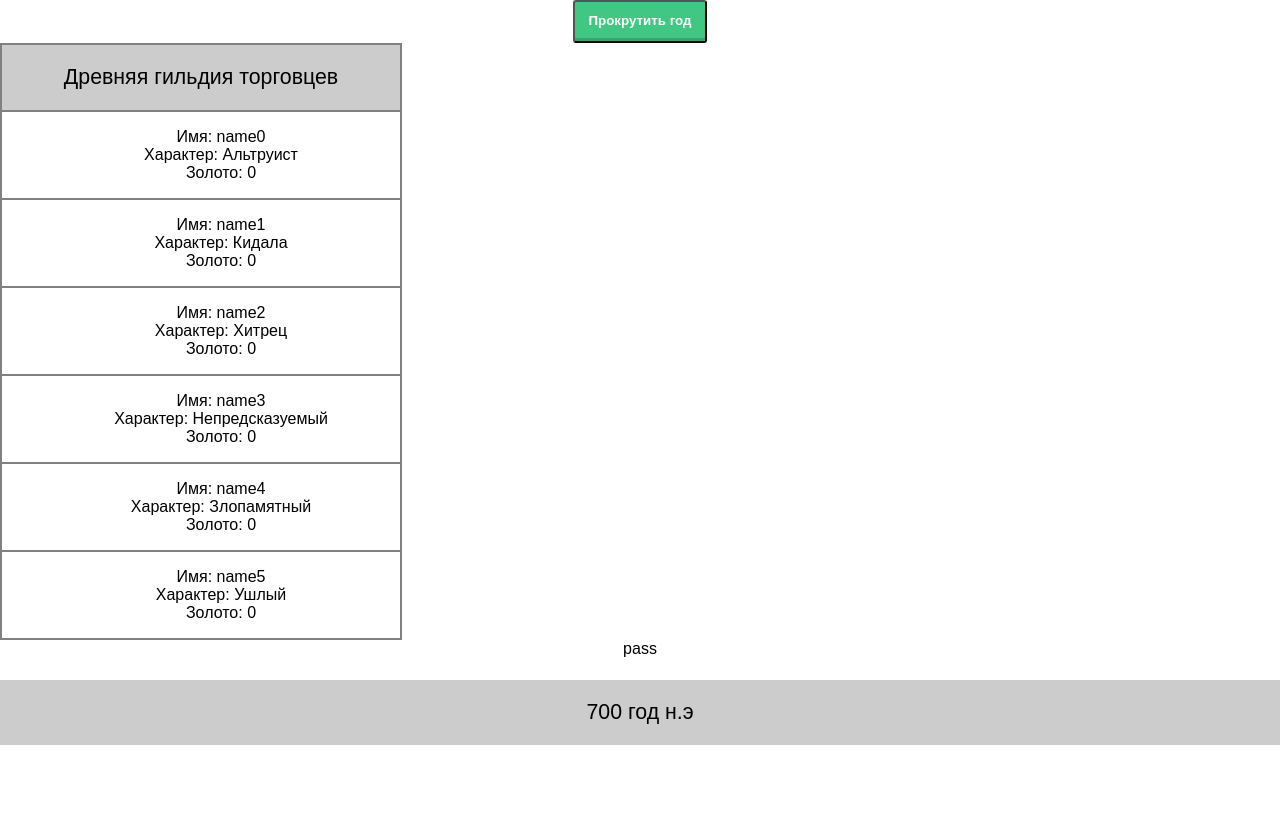
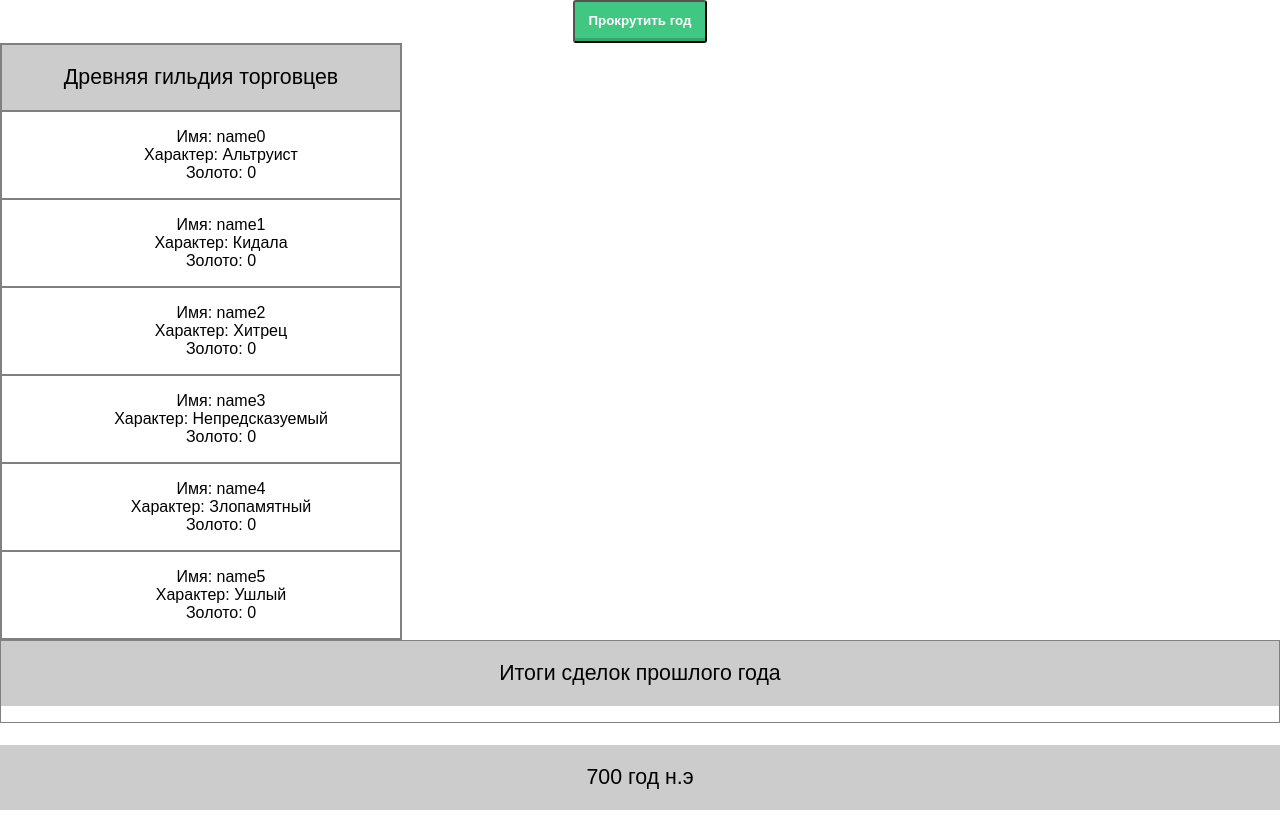
Before and after one commit to JohnDeeBeeCooper/test-guild, a React (Create React App) app: page / in a window 1280 px wide. Before the commit the page ends 800 px from the top, so only its background shows below. Built offline with nearby package versions, Linux system fonts and the light colour scheme.

Commit message:
add logs

```diff
--- a/public/index.html
+++ b/public/index.html
@@ -1,15 +1,18 @@
 <!DOCTYPE html>
 <html lang="en">
+
 <head>
   <meta charset="utf-8">
   <meta name="viewport" content="width=device-width, initial-scale=1, shrink-to-fit=no">
   <meta name="theme-color" content="#000000">
   <title>React App</title>
 </head>
+
 <body>
   <noscript>
     You need to enable JavaScript to run this app.
   </noscript>
   <div id="root"></div>
 </body>
+
 </html>
--- a/src/components/App.css
+++ b/src/components/App.css
@@ -8,12 +8,18 @@ div {
   max-width: 400px;
 }
 
+.log {
+  border: 1px solid gray;
+  min-width: 600px;
+  display: block;
+}
+
 .dealer {
   border: 1px solid gray;
 }
 
 .namespace,
-p {
+.year {
   background: #ccc;
   padding: 20px;
   font: 16pt "Kurale", sans-serif;
--- a/src/components/App.jsx
+++ b/src/components/App.jsx
@@ -10,19 +10,19 @@ export default class extends Component {
     guild: membersGenerator(),
     id: 0,
     year: 700,
-    logs:[]
+    logs: []
   }
   plusYear = () => {
-    passYear(this.state.guild);
-    this.setState({ year: this.state.year + 1 });
+    this.setState({ year: this.state.year + 1, guild: passYear(this.state.guild)[0], logs: passYear(this.state.guild)[1] });
+    console.log(this.state.logs);
   }
 
   render() {
     return (
-      <div>
+      <div className="container">
         <button className="btn" onClick={this.plusYear}>Прокрутить год</button>
         <Guild guild={this.state.guild} />
-        <Log logs={this.state.logs}/>
+        <Log logs={this.state.logs} />
         <p className="year">{this.state.year} год н.э</p>
       </div>
     );
--- a/src/components/Log.jsx
+++ b/src/components/Log.jsx
@@ -1,3 +1,9 @@
 import React from 'react';
 
-export default (props) => <div>pass</div>
+export default (props) => (
+    <div className="log">
+        <div className="namespace">Итоги сделок прошлого года</div>
+        <ul>
+            {props.logs.map(log => <li><p>{log}</p></li>)}
+        </ul>
+    </div>)
--- a/src/functions/character.js
+++ b/src/functions/character.js
@@ -22,7 +22,7 @@ export default (character, features) => {
             break;
     }
     const newRand = Math.floor(Math.random() * 101);
-    console.log(result);
-    console.log(newRand);
-    return newRand < 5 ? result : !result;
+    //console.log('result: ' + result);
+    //console.log('Показатель рандома:' + newRand);
+    return newRand < 5 ? !result : result;
 }
--- a/src/functions/deal.js
+++ b/src/functions/deal.js
@@ -3,23 +3,26 @@ import character from "./character";
 export default (dealer1, dealer2) => {
     const deal1 = character(dealer1.strategy, dealer1.features);
     const deal2 = character(dealer2.strategy, dealer2.features);
+    let log = `Сделка проходит между ${dealer1.name} и ${dealer2.name}.\n`;
+    //console.log(deal1);
     const result = deal1 && deal2;
     if (result) {
         dealer1.gold += 4;
         dealer2.gold += 4;
+        log += 'Оба торговца совершают честную сделку и получают по 4 золота';
     } else {
-        if (deal1) {
-            dealer1.gold += 1;
-            dealer2.gold += 5;
-        }
-        if (deal2) {
-            dealer1.gold += 5;
-            dealer2.gold += 1;
-        } else {
+        if (!deal1 && !deal2) {
             dealer1.gold += 2;
             dealer2.gold += 2;
+            log += 'Оба торговца жульничают и получают по 2 золота';
+        } else {
+            deal1 ? dealer1.gold += 1 : dealer1.gold += 5;
+            deal2 ? dealer2.gold += 1 : dealer2.gold += 5;
+            log += `Торговец ${deal1?dealer2.name:dealer1.name} жульничает и получает 5 золота. Торговец ${deal2?dealer1.name:dealer2.name} честно проводит сделку и получает 1 золото.`;
         }
+
     }
-    return [dealer1,dealer2];
+    console.log(log)
+    return [dealer1, dealer2, log];
 
 }
--- a/src/functions/membersGenerator.js
+++ b/src/functions/membersGenerator.js
@@ -1,7 +1,7 @@
 export default () => {
     const arr = [];
     let id = 0;
-    const countMembers = 5;
+    const countMembers = 6; // должно быть кратно количеству типов стратегий
     const character = ['Альтруист', 'Кидала', 'Хитрец', 'Непредсказуемый', 'Злопамятный', 'Ушлый'];
     for (let i = 0; i < character.length; i++) {
         for (let j = 0; j < countMembers / character.length; j++) {
--- a/src/functions/passYear.js
+++ b/src/functions/passYear.js
@@ -3,13 +3,16 @@ import deal from './deal';
 
 export default (arr) => {
     const newArr = arr.map(a => createPlan(a, arr.length - 1));
+    let log;
+    let logs = [];
     newArr.forEach((item, i, newArr) => {
         for (let j = 0; j < item.plan.length; j++) {
             while (item.plan[j].dealCount > 0) {
-                [item,newArr[item.plan[j].idDealer]] = deal(item, newArr[item.plan[j].idDealer]);
-                console.log(item);
-                item.plan[j].dealCount = -1;
+                [item, newArr[item.plan[j].idDealer], log] = deal(item, newArr[item.plan[j].idDealer]);
+                logs.push(log);
+                item.plan[j].dealCount -= 1;
             }
         }
     });
+    return [newArr, logs];
 }
```
Lines whose indentation alone changed are shown as unchanged.
